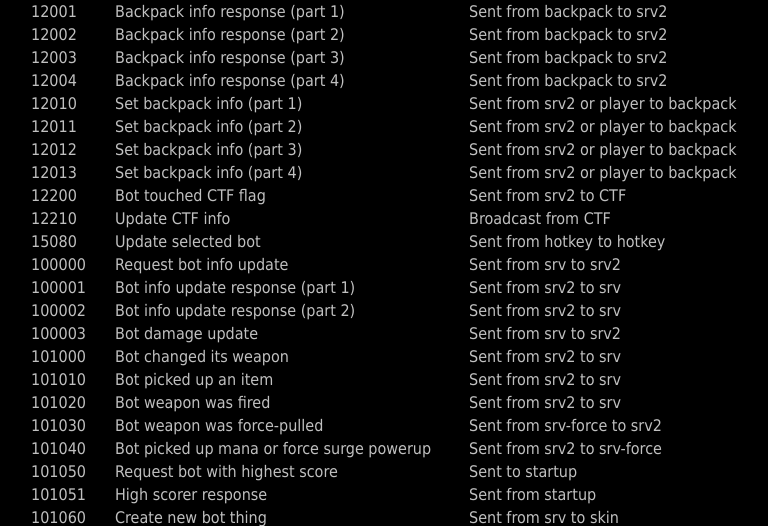
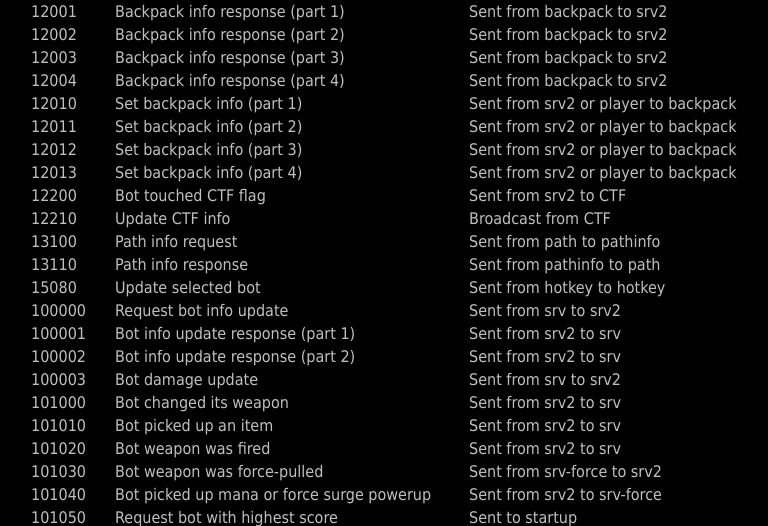
Before and after one commit to colin-hurley/rbots-site, a PHP site: page /techinfo.php in a window 1280 px wide. Shown: the part 931-1457 px from the top of the page, without its empty margins (130-898 px from the left). Run offline with PHP 8.4, Linux system fonts and the light colour scheme.

Commit message:
Add pathinfo triggers

```diff
--- a/src/techinfo.php
+++ b/src/techinfo.php
@@ -142,6 +142,8 @@ This document is intended for use as an aide for those who wish to study the int
 <tr><td>12013</td><td>Set backpack info (part 4)</td><td>Sent from srv2 or player to backpack</td></tr>
 <tr><td>12200</td><td>Bot touched CTF flag</td><td>Sent from srv2 to CTF</td></tr>
 <tr><td>12210</td><td>Update CTF info</td><td>Broadcast from CTF</td></tr>
+<tr><td>13100</td><td>Path info request</td><td>Sent from path to pathinfo</td></tr>
+<tr><td>13110</td><td>Path info response</td><td>Sent from pathinfo to path</td></tr>
 <tr><td>15080</td><td>Update selected bot</td><td>Sent from hotkey to hotkey</td></tr>
 <tr><td>100000</td><td>Request bot info update</td><td>Sent from srv to srv2</td></tr>
 <tr><td>100001</td><td>Bot info update response (part 1)</td><td>Sent from srv2 to srv</td></tr>
```
